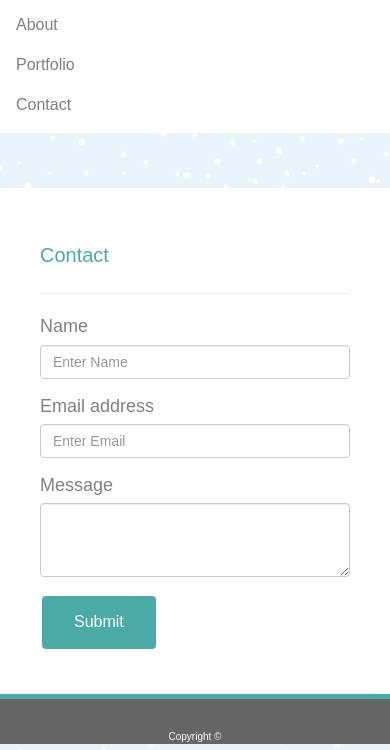
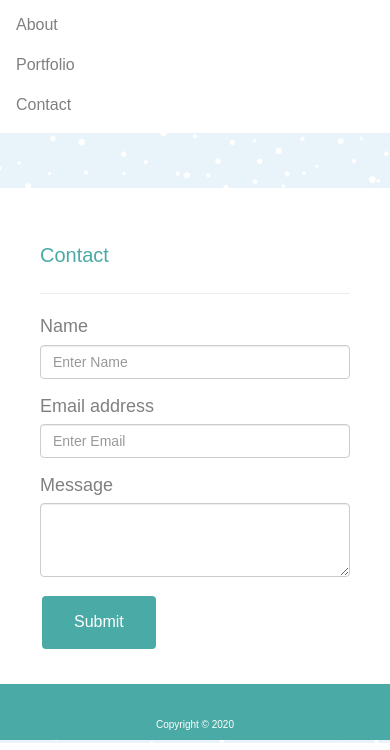
Before and after one commit to BFronz/Portfolio, a plain HTML site: page contact.html in a window 390 px wide. Shown: the part 104-854 px from the top of the page. Drawn offline with nearby package versions, Linux system fonts and the light colour scheme.

Commit message:
changed footer

```diff
--- a/assets/style.css
+++ b/assets/style.css
@@ -33,20 +33,24 @@ body {
     /* background-color: red; */
 }
 
+.cellcolor {
+    background-color: aliceblue;
+}
+
 
 
 /* footer */
 footer{
+    left: 0;
+    bottom: 0;
     width: 100%;
-    height: 60px;
-    background: #333;
     color: #fff;
-    display: flex;
-    justify-content: center;
-    align-items: center;
-    position: absolute;
-    bottom: 0;
-  }
+    position: fixed;
+    padding: 3px;
+    /* background-color: #666666; */
+    background-color: #4aaaa5;
+    font-size: 10px;
+    }
 
 .footer-style {
     position: absolute;
--- a/contact.html
+++ b/contact.html
@@ -109,17 +109,6 @@
 
 
 
-        <div class="row-footer"> <!-- Show this footer at certin media sizes -->
-            <div class="row">
-                <div class="col-lg-12">
-                    <div class="footer navbar-fixed-bottom footer-style">
-                        <section class="footer-extra"></section>
-                            <br>Copyright &copy;
-                    </div>
-                </div>
-            </div>
-
-        </div>
 
 
 
@@ -127,12 +116,15 @@
 
 
 
-    <div class="hideit"> <!-- Hide this footer at certin media sizes -->
-        <div class="footer navbar-fixed-bottom footer-style">
-            <section class="footer-extra"></section>
-                <br>Copyright &copy;
+    <footer>
+        <div class="container">
+          <div class="row">
+            <div class="col-md-12 text-center">
+                <br>Copyright &copy; 2020
+            </div>
+          </div>
         </div>
-    </div>
+      </footer>
 
 
 
```
Also changed, not shown: index.html (+9 -16 lines), portfolio.html (+9 -16 lines).
